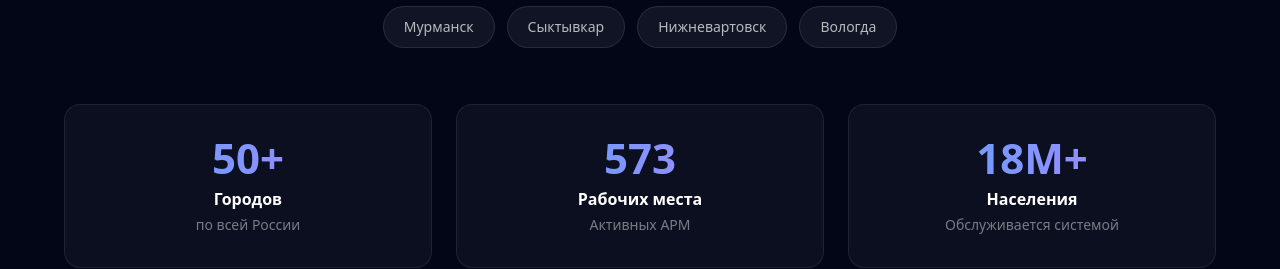
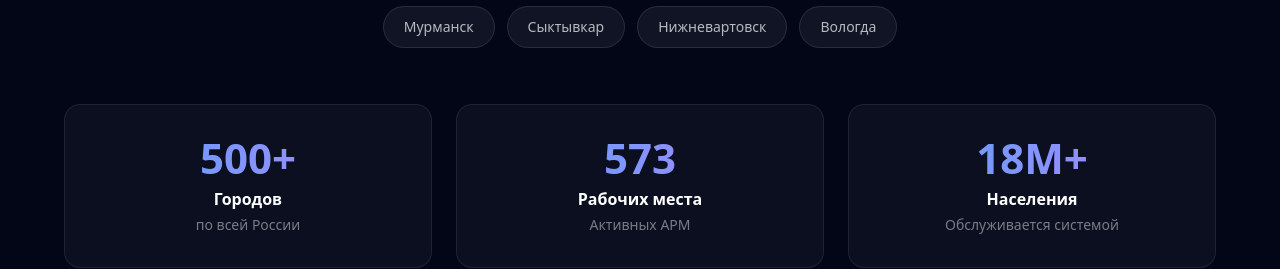
Before and after one commit to Bulka84/adis, a Next.js app: page / in a window 1280 px wide. Shown: the part 2760-3029 px from the top of the page. Built offline with nearby package versions, Linux system fonts and the light colour scheme.

Commit message:
Update cities count from 50+ to 500+ on homepage
Co-Authored-By: Claude Sonnet 4.6 <noreply@anthropic.com>

```diff
--- a/src/app/page.tsx
+++ b/src/app/page.tsx
@@ -258,7 +258,7 @@ export default function HomePage() {
           {/* Geo stat cards */}
           <div className="grid grid-cols-1 md:grid-cols-3 gap-6">
             <div className="bg-white/[0.04] border border-white/[0.08] rounded-2xl p-8 text-center hover:bg-white/[0.08] hover:border-white/[0.15] transition-all">
-              <div className="text-[42px] font-extrabold leading-none mb-2 bg-gradient-to-r from-blue-400 to-violet-400 bg-clip-text text-transparent">50+</div>
+              <div className="text-[42px] font-extrabold leading-none mb-2 bg-gradient-to-r from-blue-400 to-violet-400 bg-clip-text text-transparent">500+</div>
               <div className="text-base font-semibold text-white mb-1">Городов</div>
               <div className="text-sm text-white/45">по всей России</div>
             </div>
```
